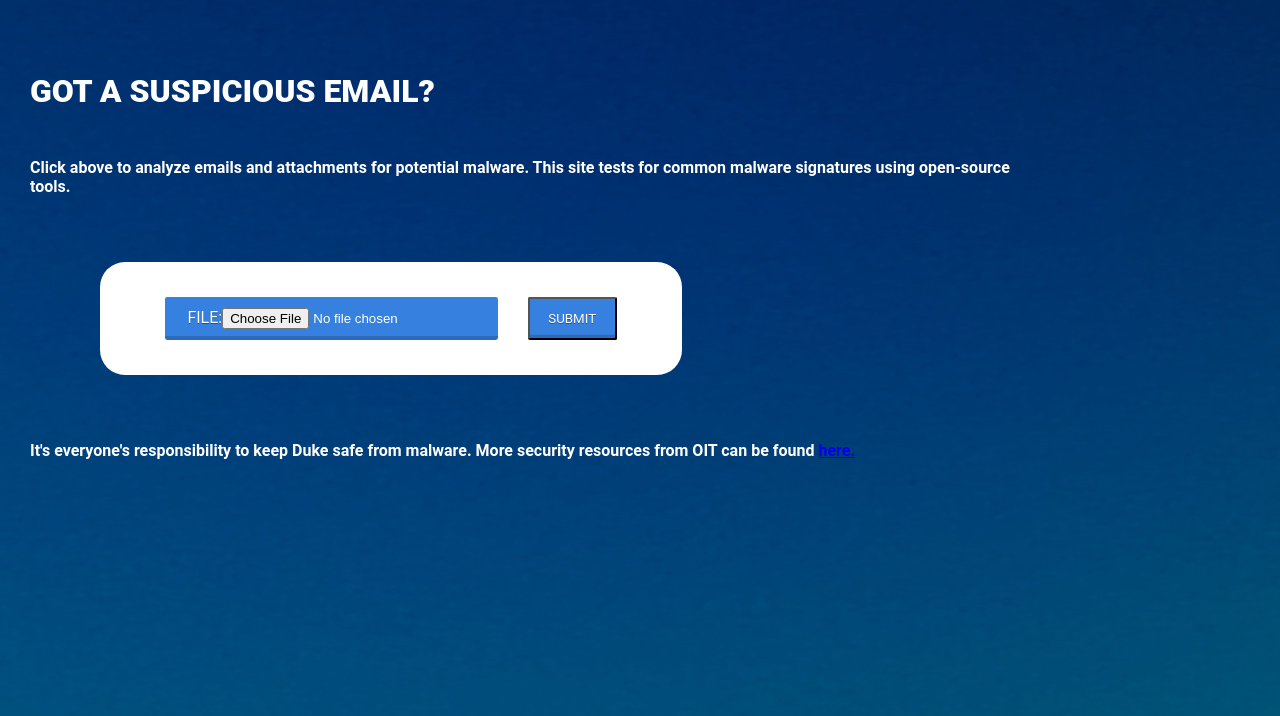
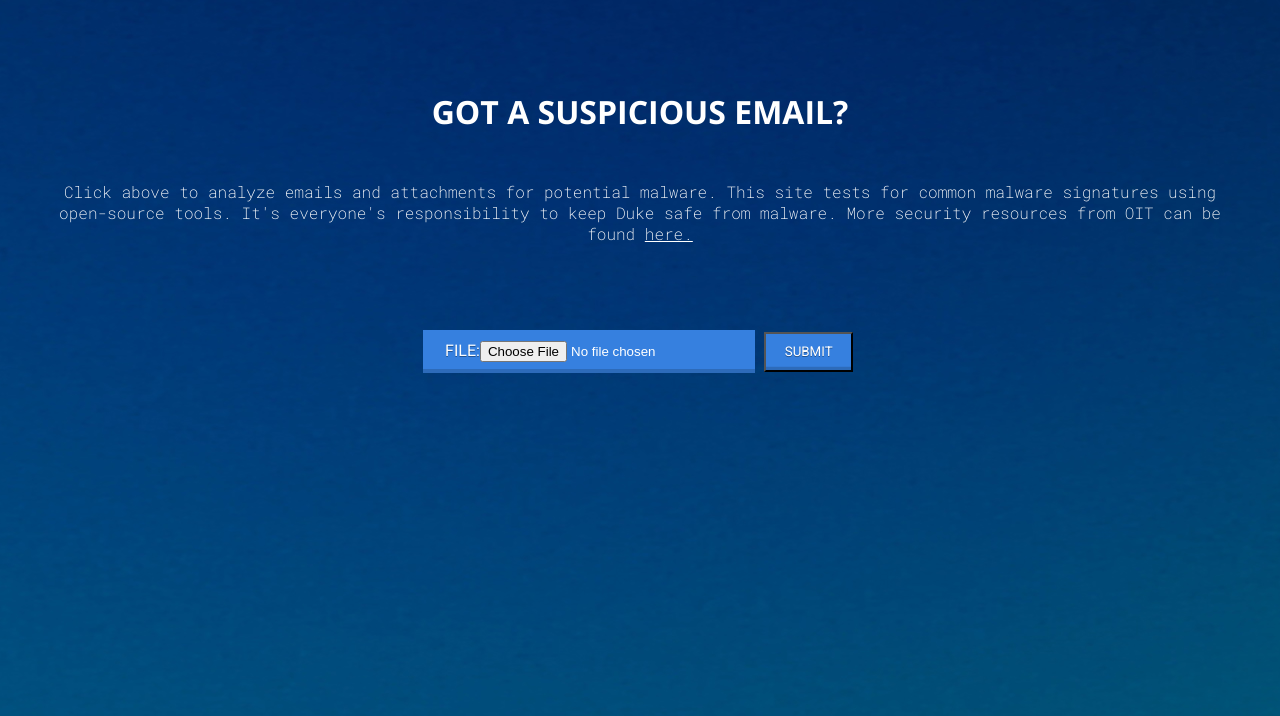
Before and after one commit to cshi56/Malicious-Code, a Django app: page /test/home in a window 1280 px wide. Shown: the part 68-784 px from the top of the page. Run offline with Django 3.2, Linux system fonts and the light colour scheme.

Commit message:
committed changes from Luke

```diff
--- a/django-site/src/static/css/verdict_style.css
+++ b/django-site/src/static/css/verdict_style.css
@@ -7,9 +7,10 @@ body {
       background-attachment: fixed;
 }
 
+
+
 .button6{
   background-color: #3680DF;
-  border-radius:0.15em;
   box-sizing: border-box;
   color: white;
   padding: 0.7em 1.4em;;
@@ -24,13 +25,16 @@ body {
   text-align:center;
     position:relative;
   display:inline-block;
-	margin: 15px;
 }
+
+
 
 .button6:active{
     top: 0.1em;
     background-color: #081B5B;
 }
+
+
 
 .v-header {
     background:  #012169 url(https://assets.styleguide.duke.edu/cdn/images/wordmark/duke_wordmark-white.svg) center left;
@@ -42,19 +46,38 @@ body {
     width: 100%;
 }
 
+
+
 .about {
-    padding-left: 50px;
-    padding-right: 50px;
+    padding-left: 30px;
+    padding-right: 30px;
     padding-top: 20px;
     padding-bottom: 20px;
     margin: 50px;
-    margin-left: 100px;
-    margin-right: 100px;
-    display: inline-flex;
-    background-color: #FFFFFF;
+    margin-left: 250px;
+    margin-right: 250px;
+    text-align: center;
+    background-color: transparent;
     border-radius: 25px;
     font-size: 100%;
 }
+
+
+
+.results_buttons {
+    padding-left: 30px;
+    padding-right: 30px;
+    padding-top: 20px;
+    padding-bottom: 20px;
+    margin: 50px;
+    margin-left: 250px;
+    margin-right: 250px;
+    background-color: transparent;
+    border-radius: 15px;
+    font-size: 100%;
+}
+
+
 
 .yara_list {
     padding-left: 20px;
@@ -71,29 +94,35 @@ body {
     width: 50%
 }
 
+
+
 .intro_header{
-	font-family:'Roboto',sans-serif;
+    font-family: 'Open Sans', sans-serif;
     font-size: 200%;
     color: #FFFFFF;
-	width: 80%;
     align-content: center;
-	display: inline-block;
-	padding-left: 30px;
+    text-align: center;
     text-transform: uppercase;
-	font-weight: 900;
-	padding-top: 40px;
+    font-weight: 700;
+    margin-top: 40;
 }
 
+
+
 .intro_paragraph{
-	font-family:'Roboto',sans-serif;
+    font-family: 'Roboto Mono', monospace;
     font-size: 100%;
     color: #FFFFFF;
-	width: 80%;
     align-content: center;
+    margin: auto;
     display: inline-block;
-	padding-left: 30px;
-	font-weight: 600;
+    text-align: center;
+    padding-left: 50px;
+    padding-right: 50px;
+    font-weight: 200;
 }
+
+
 
 .verdict {
     padding-left: 50px;
--- a/django-site/src/templates/base.html
+++ b/django-site/src/templates/base.html
@@ -1,6 +1,8 @@
 {% load static %}
 <!DOCTYPE html>
 <html>
+
+
 
 <head>
 
@@ -17,6 +19,10 @@
     <link rel="stylesheet" href="{% static 'css/verdict_style.css' %}">
     <link href="https://fonts.googleapis.com/css?family=Open+Sans:400,400i,700" rel="stylesheet">
     <link href="https://fonts.googleapis.com/css?family=Merriweather:400,400i,700" rel="stylesheet">
+    <link href="https://fonts.googleapis.com/css?family=Open+Sans:400,400i,700" rel="stylesheet">
+    <link href="https://fonts.googleapis.com/css2?family=Merriweather:ital,wght@0,400;0,700;0,900;1,400;1,700;1,900&display=swap" rel="stylesheet">
+    <link href="https://fonts.googleapis.com/css2?family=Roboto+Mono:wght@100;200;300;400;500;600;700&display=swap" rel="stylesheet">
+    <link href="https://fonts.googleapis.com/css2?family=Roboto:ital,wght@0,400;0,500;0,700;0,900;1,400;1,500;1,900&display=swap" rel="stylesheet">
 
 
 </head>
--- a/django-site/src/test/templates/test/home.html
+++ b/django-site/src/test/templates/test/home.html
@@ -3,21 +3,25 @@
 <!--This is a comment-->
 {% block content %}
 
-	<article class="intro_header">
-    	<p>Got a suspicious email? </p>
-  	</article>
-	<article class="intro_paragraph">
-    	<p>Click above to analyze emails and attachments for potential malware. This site tests for common malware signatures using open-source tools. </p>
-  	</article>
+<br>
+
+
+    <article class="intro_header">
+        <p style="display: inline-block;">Got a suspicious email? </p>
+    </article>
+
+
+
+    <article class="intro_paragraph">
+        <p>Click above to analyze emails and attachments for potential malware. This site tests for common malware signatures using open-source tools. It's everyone's responsibility to keep Duke safe from malware. More security resources from OIT can be found <a href="https://oit.duke.edu/category/security" style="color:white; text-decoration: underline;"> here. </a></p>
+    </article>
+
+
 
     <form class="about" action="/test/save_form/" method="post" enctype="multipart/form-data">
 
-      <p class="button6">{% csrf_token %}{{ form }}</p>
-      <input type="submit" value="Submit" class="button6">
+        <p class="button6">{% csrf_token %}{{ form }}</p>
+        <input type="submit" value="Submit" class="button6" style="height:40px; font-weight:400;">
     </form>
 
-  <article class="intro_paragraph">
-    <p>It's everyone's responsibility to keep Duke safe from malware. More security resources from OIT can be found <a href="https://oit.duke.edu/category/security"> here. </a> </p>
-  </article>
-
 {% endblock %}
```
Also changed, not shown: other parts of django-site/src/static/css/verdict_style.css (+25 -10 lines), django-site/src/test/templates/test/results.html (+10 -11 lines), django-site/src/db.sqlite3. Lines whose indentation alone changed are shown as unchanged.
